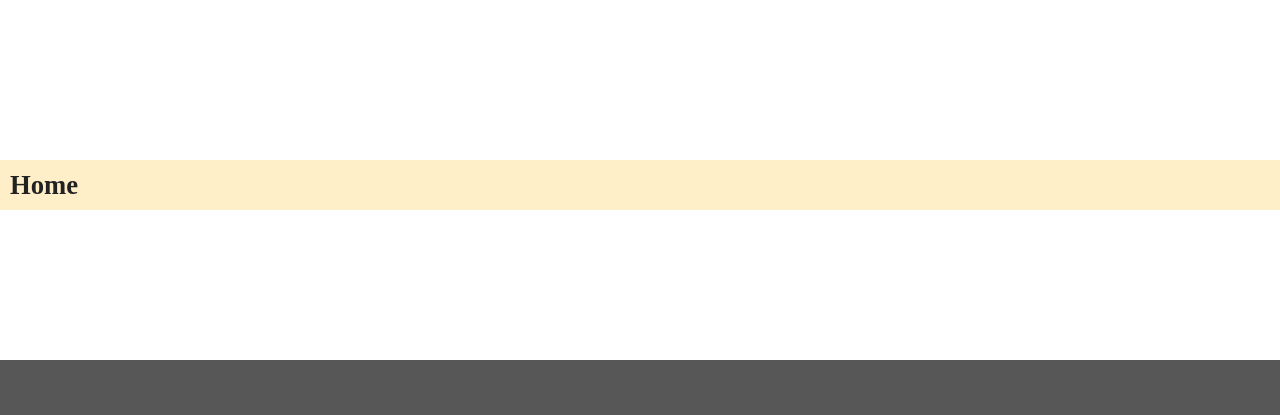
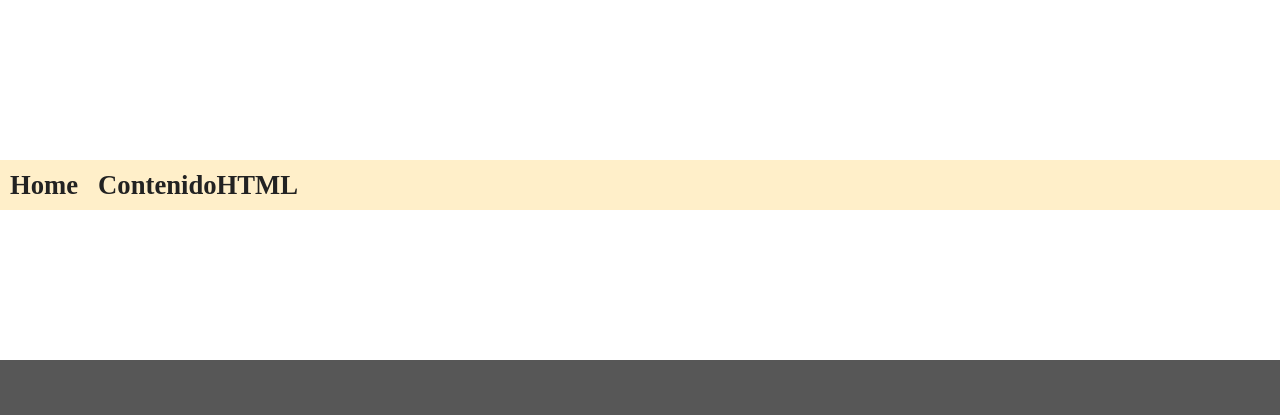
Before and after one commit to iferrer20/gitPages, a website built with Parcel: page index.html in a window 1280 px wide. Shown: the part 240-655 px from the top of the page. Built offline with nearby package versions, Linux system fonts and the light colour scheme; files whose address does not match are found by name.

Commit message:
Contenido html bar

```diff
--- a/index.html
+++ b/index.html
@@ -78,6 +78,7 @@
   </header>
   <div class="bar">
     <div>Home</div>
+    <div>ContenidoHTML</div>
   </div>
   <footer>
     <h1>Footer</h1>
```
